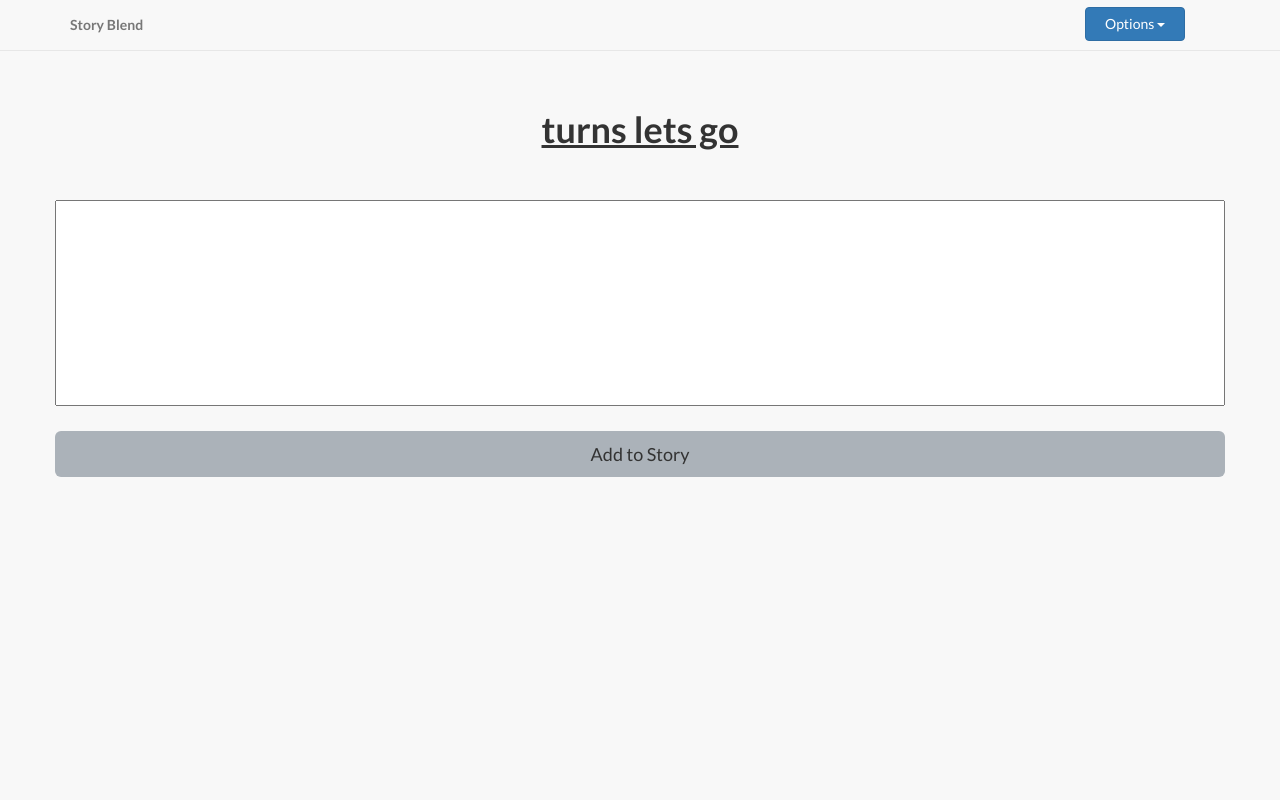
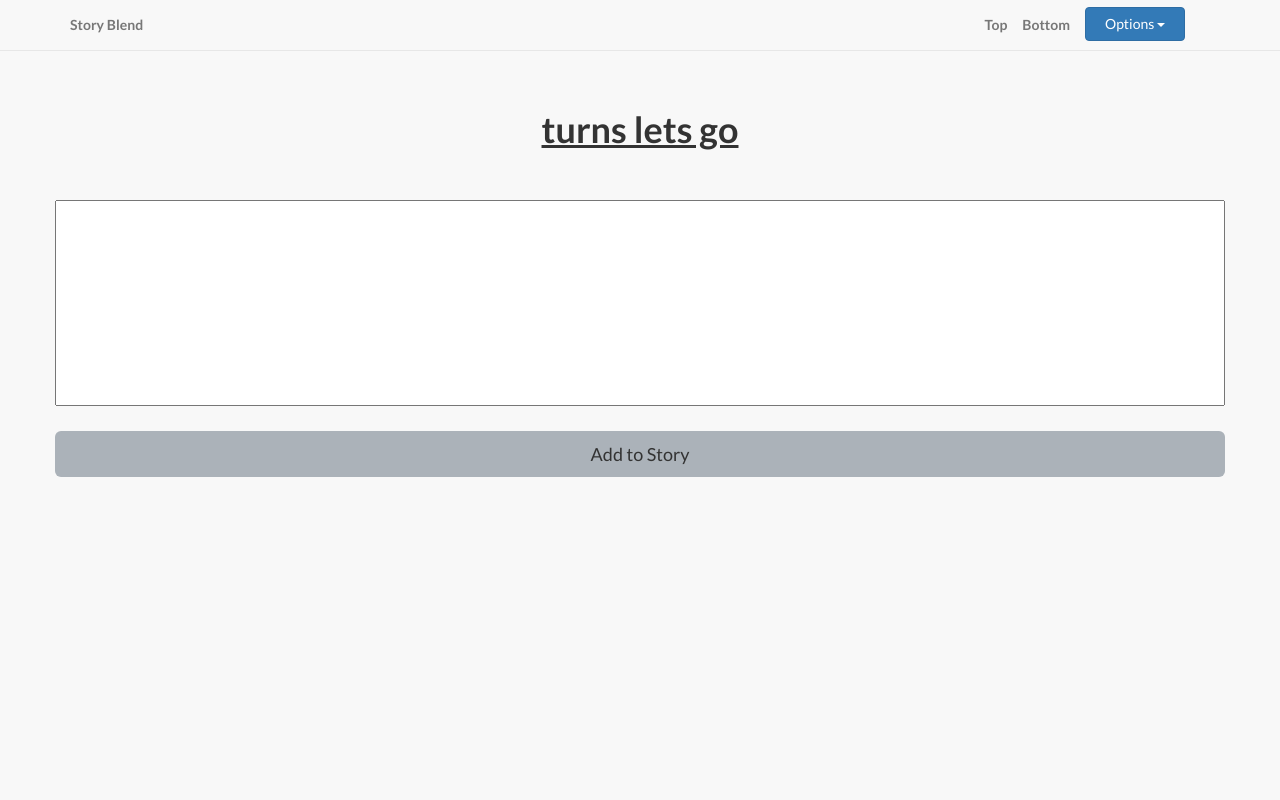
Before and after one commit to storyblend/StoryBlend, a PHP site: page /story.php?s=2 in a window 1280 px wide. Run offline with PHP 8.4, Linux system fonts and the light colour scheme; a user stored in the database is signed in; data comes from the database, SQL or seed files in the repository; data that the repository does not hold is empty; some libraries are stand-ins or nearby versions.

Commit message:
Bottom of page and top of page buttons
lol ayyyy

```diff
--- a/story.php
+++ b/story.php
@@ -142,6 +142,7 @@ $sql_email = "SELECT email, notifications FROM user_info WHERE username = '$turn
 </head>
 
 <body>
+<a  name="toptop"></a>
 
     <!-- Navigation -->
     <nav class="navbar navbar-default navbar-fixed-top topnav" role="navigation">
@@ -149,6 +150,8 @@ $sql_email = "SELECT email, notifications FROM user_info WHERE username = '$turn
             <!-- Brand and toggle get grouped for better mobile display -->
             <div class="navbar-header" style="float:right;">
                 <div class="dropdown" style="float:right;">
+				<a class="navbar-brand topnav" href="#toptop">Top</a>
+				<a class="navbar-brand topnav" href="#textareaarea">Bottom</a>
 							<button class="btn btn-primary dropdown-toggle" type="button" data-toggle="dropdown" style="margin-top:7px; margin-right:25px; width:100px;">Options
 							<span class="caret"></span></button>
 							<ul class="dropdown-menu">
@@ -172,7 +175,6 @@ $sql_email = "SELECT email, notifications FROM user_info WHERE username = '$turn
 								</li>
 							</ul>
 						</div>
-
             </div>
 			 <a class="navbar-brand topnav" href="welcome.php">Story Blend</a>
             <!-- Collect the nav links, forms, and other content for toggling -->
@@ -270,7 +272,7 @@ echo "<p width='100%' style='text-align:right;font-size:12px;margin:10px;'>" . $
 
 <form action = "" method = "post">
 
-
+<a  name="textareaarea"></a>
 
 <?php
   /////////////////////////////////////////////////////////////////////////////
```
